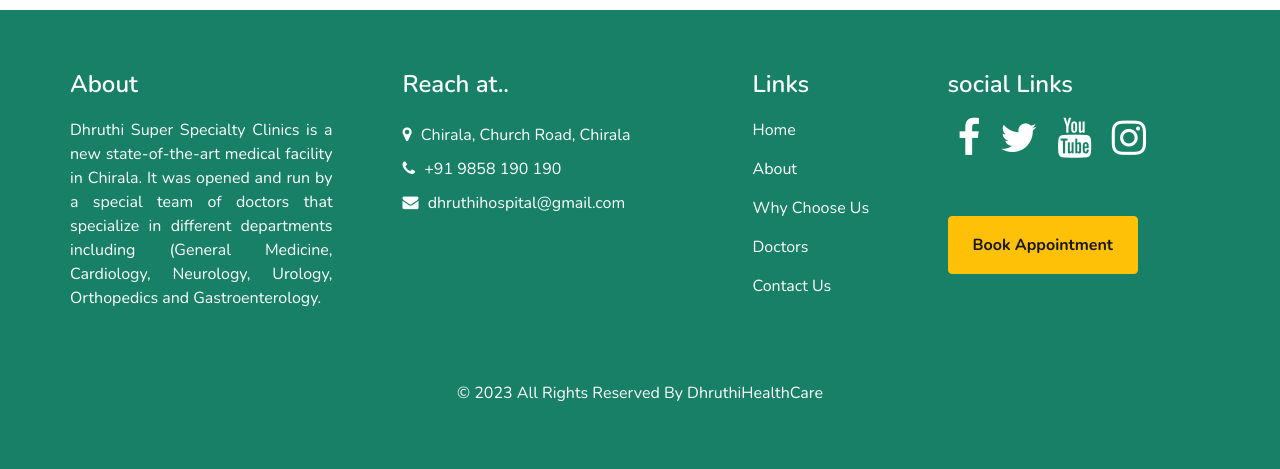
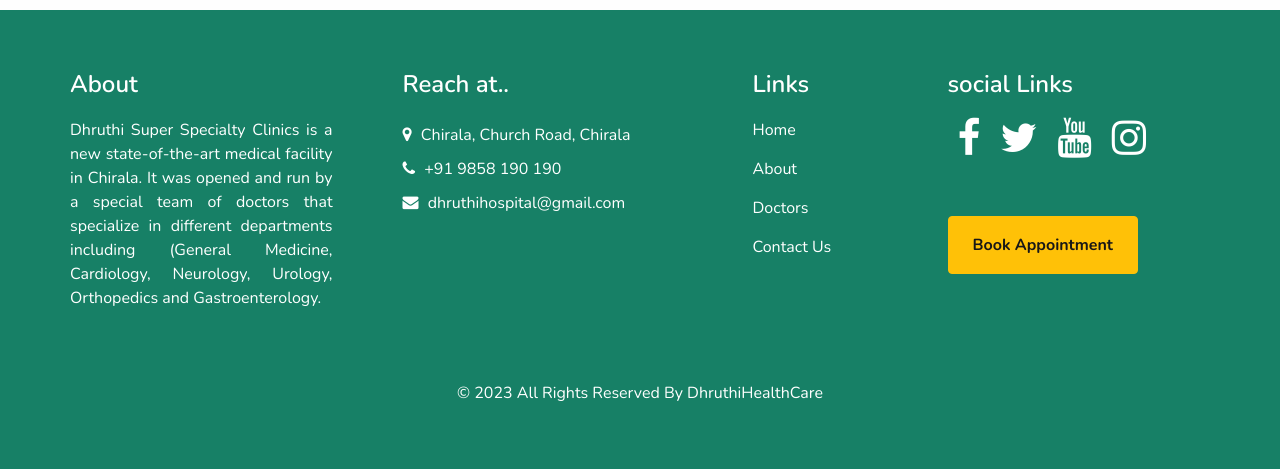
Before and after one commit to DT7Solutions/dhruthi-hospitals-2, a Django app: page /chirala/ in a window 1280 px wide. Shown: the part 4535-5004 px from the top of the page. Run offline with Django 4.2, Linux system fonts and the light colour scheme; some libraries are stand-ins or nearby versions.

Commit message:
fixe links

```diff
--- a/dhruthi/templates/uifiles/chirala-clininc.html
+++ b/dhruthi/templates/uifiles/chirala-clininc.html
@@ -315,7 +315,7 @@
   </section>
 
   <!-- end department section -->
-  <section class="ftco-section  mb-45pt-5 pb-5 " style="background-image: linear-gradient(to right,rgb(45,73,96)  20%,rgb(1,170,129) 80% );">
+  <section class="ftco-section  mb-45pt-5 pb-5 " id="doctors" style="background-image: linear-gradient(to right,rgb(45,73,96)  20%,rgb(1,170,129) 80% );">
     <div class="container">
         <div class="row justify-content-center pt-5 mb-5 pb-2">
             <div class="heading_container heading_center" style="color: whitesmoke;">
@@ -674,13 +674,10 @@
               <a class="" href="#about">
                 About
               </a>
-              <a class="" href="#">
-                Why Choose Us
-              </a>
-              <a class="" href="#">
+              <a class="" href="#doctors">
                 Doctors
               </a>
-              <a class="" href="#">
+              <a class="" href="#contact">
                 Contact Us
               </a>
             </div>
```
